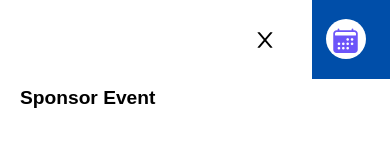
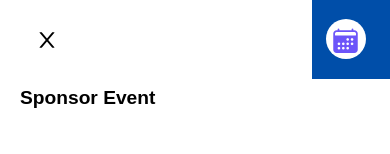
Before and after one commit to Mrshivam007/mysponsor, a React (Create React App) app: page / in a window 390 px wide. Both pictures are taken after a click on the button 44 px from the left and 39 px from the top of the page. Shown: the top 154 px of the page. Built offline with nearby package versions, Linux system fonts and the light colour scheme; a web font is replaced by a local one.

Commit message:
shifted logo

```diff
--- a/src/components/Header/navbar.jsx
+++ b/src/components/Header/navbar.jsx
@@ -173,7 +173,7 @@ function NavBar() {
         {isOpen && (
           <div className="mobile-nav-overlay">
             <div className="mobile-nav-content">
-              <Container className="justify-content-end">
+              <Container className="justify-content-start">
                 <div className="close-icon" onClick={toggleNavbar}>
                   <AiOutlineClose />
                 </div>
```
